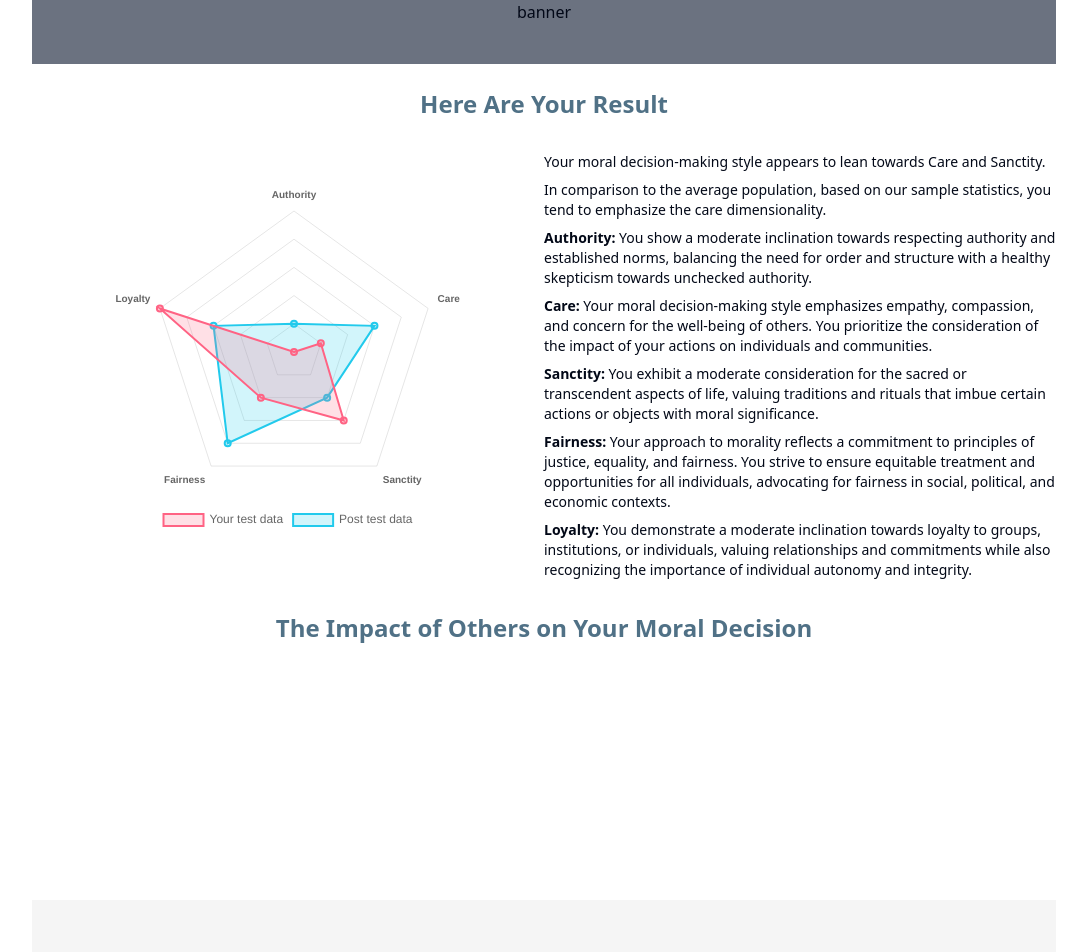
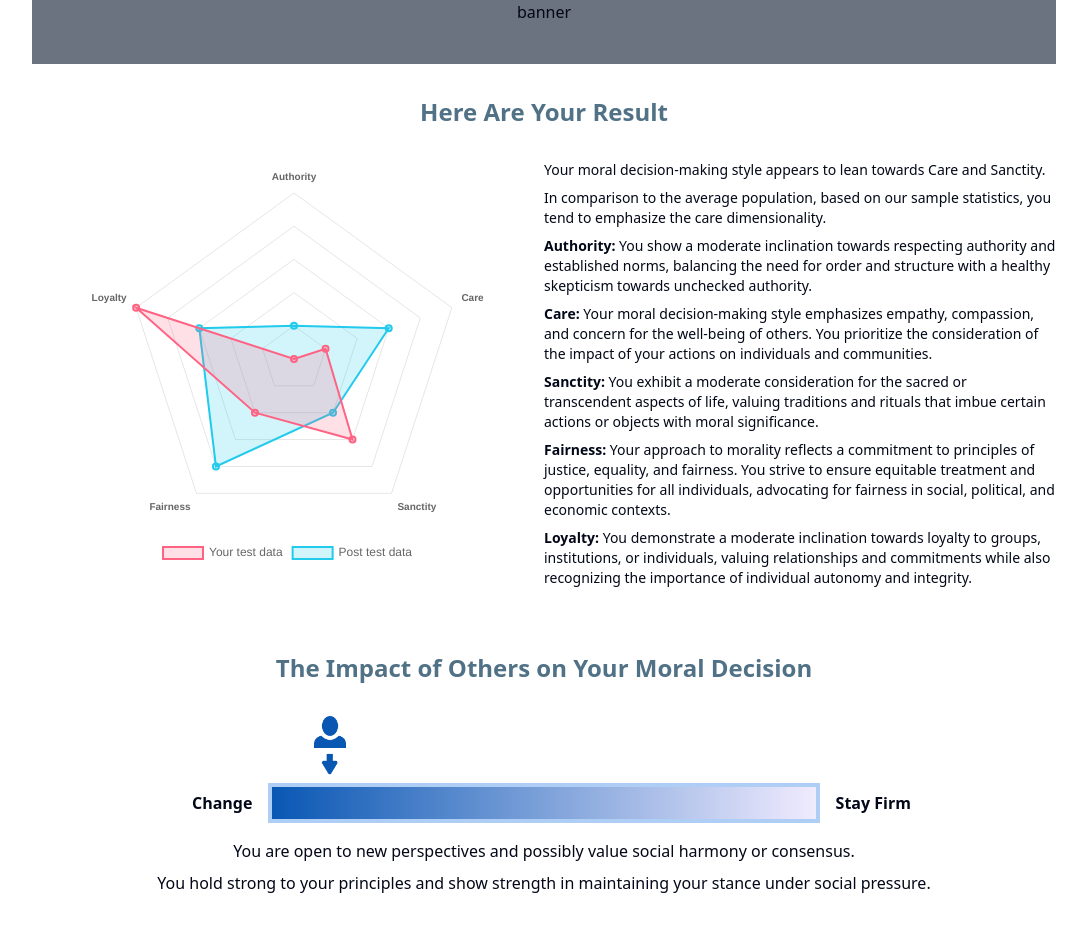
Before and after one commit to 24-S1-2-C-Moral-Decisions/moral-front-end, a Next.js app: page /en in a window 1280 px wide. Shown: the top 952 px of the page, without its empty margins (96-1183 px from the left). Built offline with nearby package versions, Linux system fonts and the light colour scheme.

Commit message:
ImpactResult section added

```diff
--- a/components/surveyfeedback-page.tsx
+++ b/components/surveyfeedback-page.tsx
@@ -27,15 +27,21 @@ const resultAnalysisTexts = {
     FAIRNESS: "Your approach to morality reflects a commitment to principles of justice, equality, and fairness. You strive to ensure equitable treatment and opportunities for all individuals, advocating for fairness in social, political, and economic contexts.",
     LOYALTY: "You demonstrate a moderate inclination towards loyalty to groups, institutions, or individuals, valuing relationships and commitments while also recognizing the importance of individual autonomy and integrity."
 };
+const selectedChange = true;
+
+const selectedChangeAnalysisTexts = {
+    true: "You are open to new perspectives and possibly values social harmony or consensus. You hold strong to your principles and show strength in maintaining your stance under social pressure.",
+    false: "You remain steadfast in your beliefs, showing confidence in your moral compass. You value consistency and resilience, remaining steadfast despite others' opinions.",
+};
 
 export const SurveyFeedbackPage = ({ data }: { data: any }) => {
     return (
         <>
             <div className="w-[80%] mx-auto bg-[#ffffff]">
-                <div className="flex w-full mb-6 bg-gray-500 h-16 justify-center">banner</div>
+                <div className="flex w-full mb-8 bg-gray-500 h-16 justify-center">banner</div>
                 <RadarChartAndResult />
                 <ImpactResult />
-                <div className="flex mb-8"> {/* 添加外边距 */}
+                <div className="flex mb-8">
                     <Share />
                 </div>
 
@@ -43,28 +49,7 @@ export const SurveyFeedbackPage = ({ data }: { data: any }) => {
         </>
     )
 }
-function ImpactResult() {
-    return (
-        <>
-            <div className="flex w-full items-center justify-center">
-                <h2 className="text-2xl font-bold mb-8 text-[#507186]">The Impact of Others on Your Moral Decision</h2>
-            </div>
-            <div className="flex w-full h-56 items-center justify-center">
-            </div>
-        </>
-    )
-}
 
-function Share() {
-    return (
-        <>
-        <div className="flex w-full h-56 bg-[#F5F5F5] items-center justify-center mb-16">
-    <p>Share Component</p>
-</div>
-        </>
-
-    )
-}
 
 function RadarChartAndResult() {
     const labels = Object.keys(radarResult);
@@ -72,16 +57,16 @@ function RadarChartAndResult() {
     const postDataPoints = Object.values(radarPostData);
     return (
         <>
-            <div className="w-full text-center">
+            <div className="w-full text-center bg-[#FFFFFF]">
                 <h2 className="text-2xl font-bold mb-8 text-[#507186]">Here Are Your Result</h2>
             </div>
-            <div className="flex w-full items-stretch justify-center mb-8">
+            <div className="flex w-full items-stretch justify-center mb-8 bg-[#FFFFFF]">
                 <div className="w-[50%] flex items-center justify-center">
-                    <div className="w-[80%] bg-[#FFFFFF] h-full rounded-lg p-[2vw]">
+                    <div className="w-[80%]  h-full">
                         <RadarChart labels={labels} dataPoints1={userDataPoints} dataPoints2={postDataPoints} />
                     </div>
                 </div>
-                <div className="w-[50%] flex flex-col justify-center">
+                <div className="w-[50%] flex flex-col justify-center mb-8">
                     <ResultAnalysisTexts />
                 </div>
             </div>
@@ -114,3 +99,60 @@ function ResultAnalysisTexts() {
         </>
     )
 }
+
+function ImpactResult() {
+    return (
+        <>
+            <div className="flex w-full items-center justify-center">
+                <h2 className="text-2xl font-bold mb-8 text-[#507186]">The Impact of Others on Your Moral Decision</h2>
+            </div>
+            <div className="flex flex-col items-center">
+                {/* human icon */}
+                <div className={`mb-2 w-[45%] mx-auto ${selectedChange ? 'self-start' : 'self-end'}`}>
+                    <img src="/imgs/icon-human.png" alt="Icon" width="32" />
+                </div>
+                <div className="w-[80%] mb-2 flex items-center justify-center">
+                    {/* left text */}
+                    <div className="w-[15%] text-right text-base font-bold">
+                        Change
+                    </div>
+
+                    {/* gradient rectangle */}
+                    <div className="w-[70%] h-10 bg-gradient-to-r ml-4 mr-4 from-[#0957B4] to-[#F0EBFE] border-4 border-[#AECEF6]"></div>
+
+                    {/* right text */}
+                    <div className="w-[15%] text-base font-bold">
+                        Stay Firm
+                    </div>
+                </div>
+
+                {/* text */}
+                <div className="text-center text-base mt-2 mb-16 space-y-2">
+                    {selectedChange && (
+                        <>
+                            <p>You are open to new perspectives and possibly value social harmony or consensus.</p>
+                            <p>You hold strong to your principles and show strength in maintaining your stance under social pressure.</p>
+                        </>
+                    )}
+                    {!selectedChange && (
+                        <>
+                            <p>You remain steadfast in your beliefs, showing confidence in your moral compass. </p>
+                            <p>You value consistency and resilience, remaining steadfast despite others' opinions.</p>
+                        </>
+                    )}
+                </div>
+            </div>
+        </>
+    )
+}
+
+function Share() {
+    return (
+        <>
+            <div className="flex w-full h-56 bg-[#F5F5F5] items-center justify-center mb-16">
+                <p>Share Component</p>
+            </div>
+        </>
+
+    )
+}
```
Also changed, not shown: public/imgs/copy-btn.png (added), public/imgs/icon _link.png (added).
